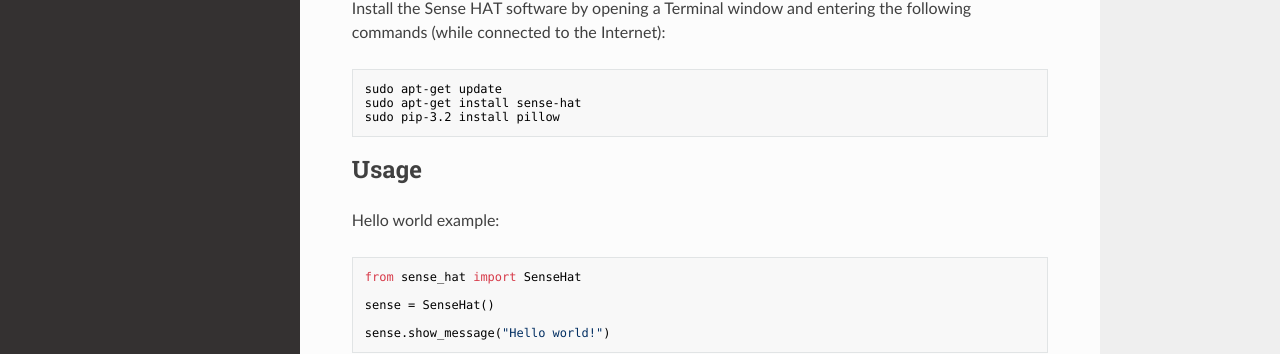
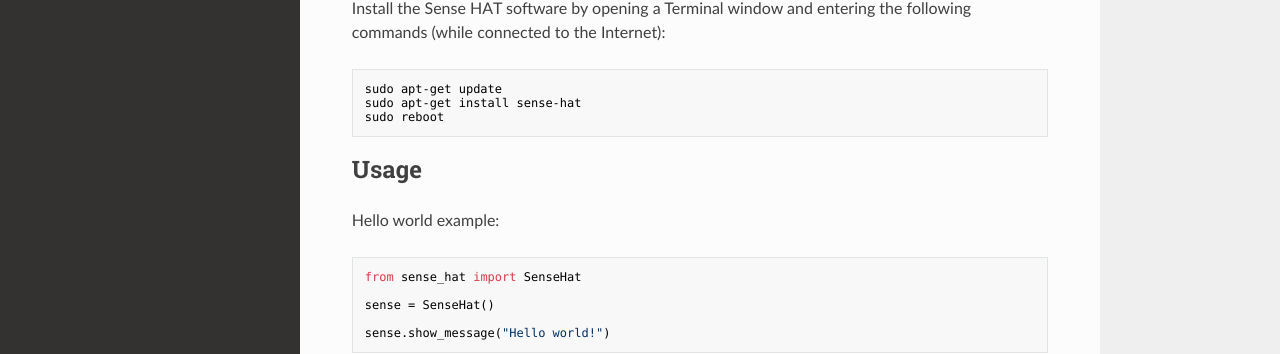
Before and after one commit to astro-pi/python-sense-hat, an MkDocs documentation site: the page built from docs/index.md, in a window 1280 px wide and 1261 px high. Shown: the part 539-893 px from the top of the window. Built offline with MkDocs 1.6.1, drawn with Linux system fonts in a browser that asks for light colours; nearby versions of some CDN libraries; old or Windows-style settings are respelled for this version of MkDocs.

Commit message:
Remove manual pillow install, not needed on Jessie

````diff
--- a/docs/index.md
+++ b/docs/index.md
@@ -20,7 +20,7 @@ Install the Sense HAT software by opening a Terminal window and entering the fol
 ```bash
 sudo apt-get update
 sudo apt-get install sense-hat
-sudo pip-3.2 install pillow
+sudo reboot
 ```
 
 ## Usage
````
Also changed, not shown: README.rst.
